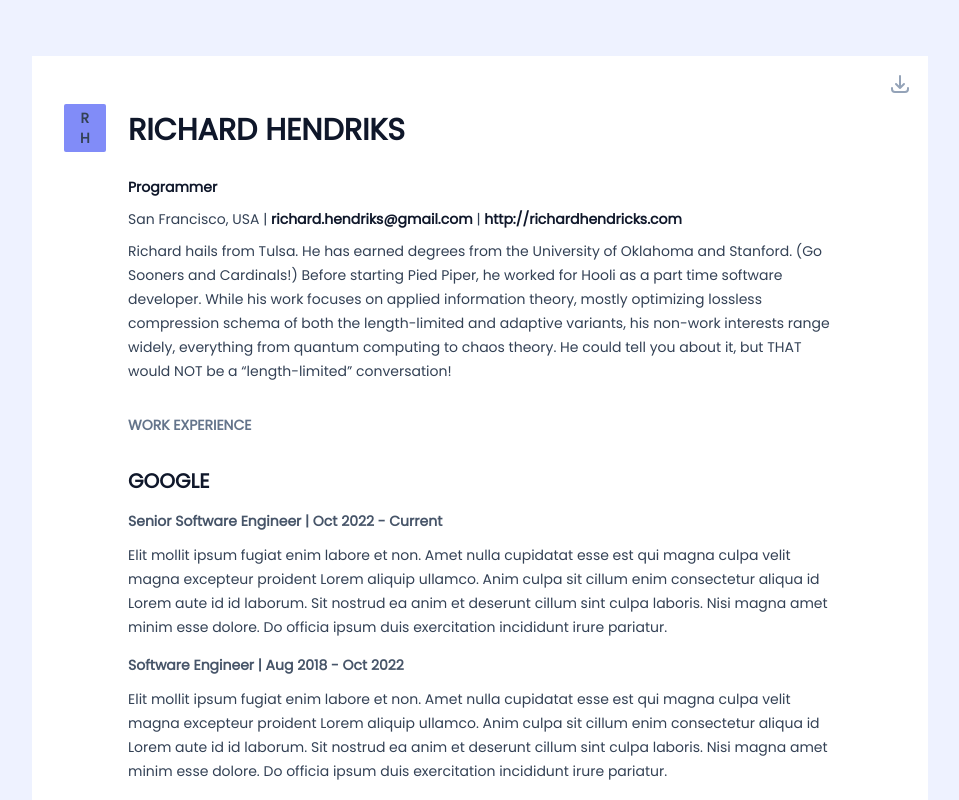
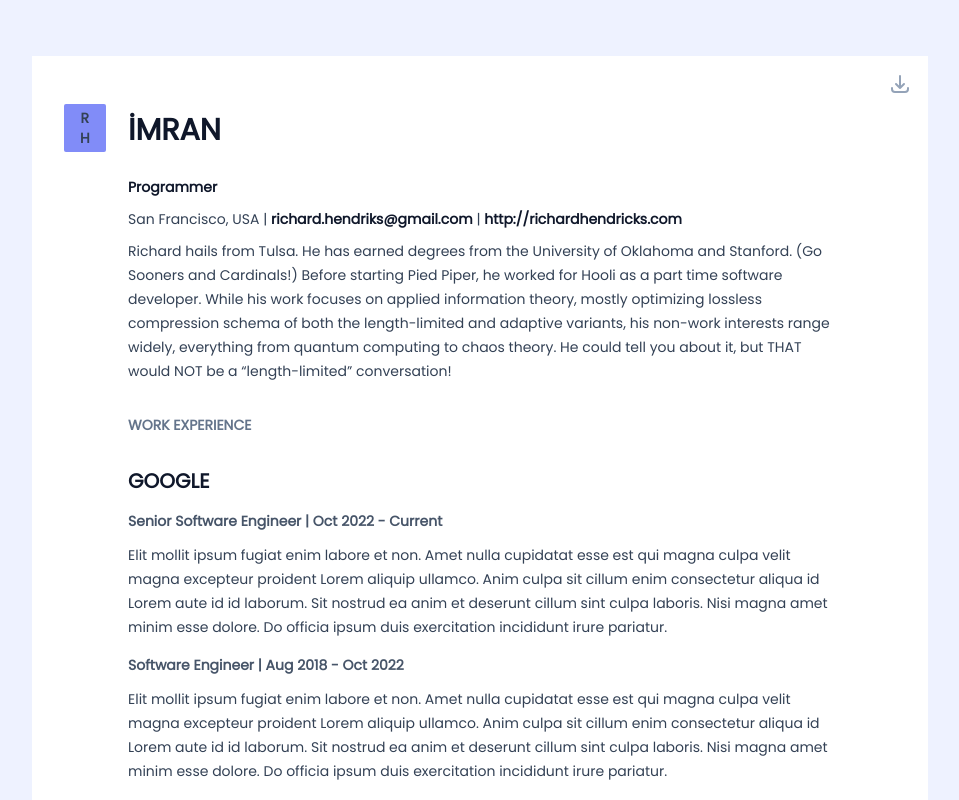
Before and after one commit to imgkcs/cv-imran-2, an Astro site: page / in a window 1280 px wide. Shown: the top 800 px of the page, without its empty margins (160-1119 px from the left). Built offline with nearby package versions, Linux system fonts and the light colour scheme; Astro itself is replaced by a stand-in of ours.

Commit message:
Stıll workıng on gh pages

```diff
--- a/package.json
+++ b/package.json
@@ -7,10 +7,11 @@
     "postinstall": "npx playwright install",
     "dev": "astro dev",
     "start": "astro dev",
+    "deploy": "astro build && gh-pages -d dist",
     "generate-pdf": "node ./scripts/generate-pdf.js",
     "generate-pdf:ci": "PDF_VIEW=true start-server-and-test http://localhost:4321 generate-pdf",
     "prebuild": "astro check && tsc --noEmit",
-    "build": "yarn generate-pdf:ci && astro build",
+    "build": "yarn generate-pdf:ci && astro build && touch dist/.nojekyll",
     "build:light": "FORCE_THEME=light astro build",
     "build:dark": "FORCE_THEME=dark astro build"
   },
@@ -21,6 +22,7 @@
     "@playwright/test": "^1.52.0",
     "@tailwindcss/typography": "^0.5.16",
     "@types/node": "^22.13.8",
+    "gh-pages": "^6.3.0",
     "netlify-plugin-playwright-cache": "^0.0.1",
     "prettier": "^3.5.3",
     "prettier-plugin-astro": "^0.14.1",
--- a/src/pages/index.md
+++ b/src/pages/index.md
@@ -5,7 +5,7 @@ layout: ../layouts/Minimalist.astro
 pdfLink: resume.pdf
 ---
 
-# Richard Hendriks
+# İmran
 
 **Programmer**
 
```
Also changed, not shown: 2 other files.
